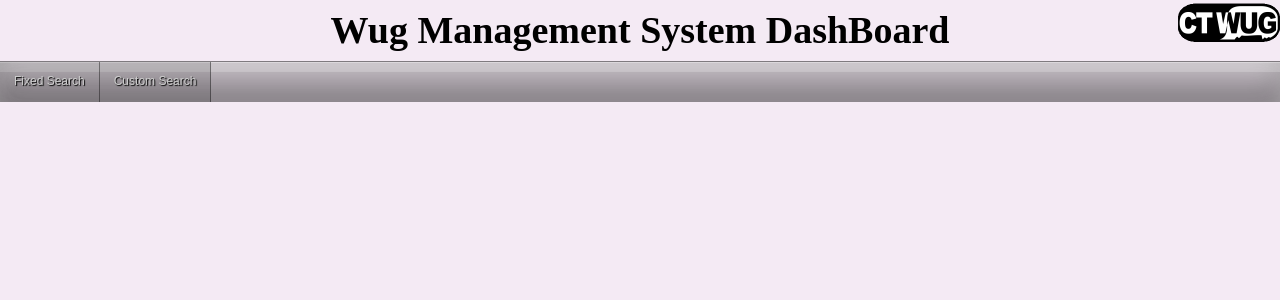
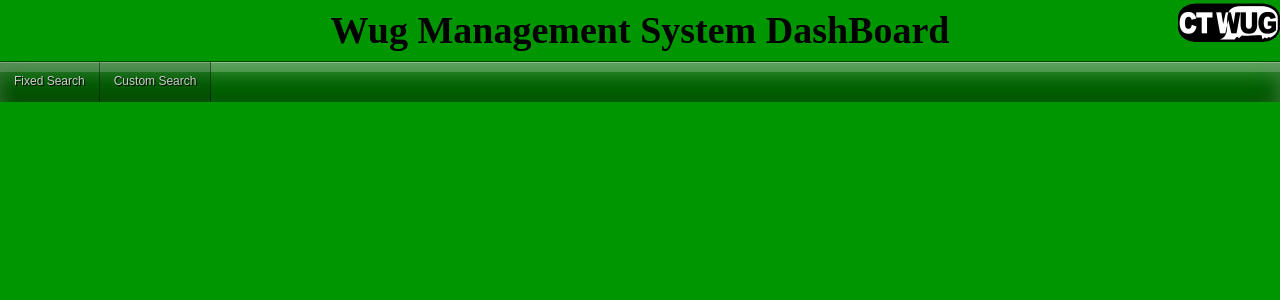
Before and after one commit to gflerm/WMS_GUI, a PHP site: page / in a window 1280 px wide. Shown: the top 300 px of the page. Run offline with PHP 8.4, Linux system fonts and the light colour scheme.

```diff
--- a/wmsgui.css
+++ b/wmsgui.css
@@ -4,7 +4,7 @@ body{
 	background-attachment:fixed;
 	background-position:right top;
 	background-size: 8%;
-	background-color: rgba(150,50,150,0.1);
+	background-color: rgba(0,150,0,1);
 }
 #header-text{
 	font-weight: bold;
@@ -221,7 +221,7 @@ a.notificationIcons:hover span {
         top:40px; /* distance to the bottom of the browser */
         border: 1px solid #111111;
         border-bottom:none;
-        background: rgba(0,0,0,0.5);
+        background: rgba(0,0,0,0.25);
         border-radius: 0px 0px 7px 7px; /*top-left, top-right, bottom-right, bottom-left*/
 }
 #header_menu li:hover li { /* items in Programs menu */
```
